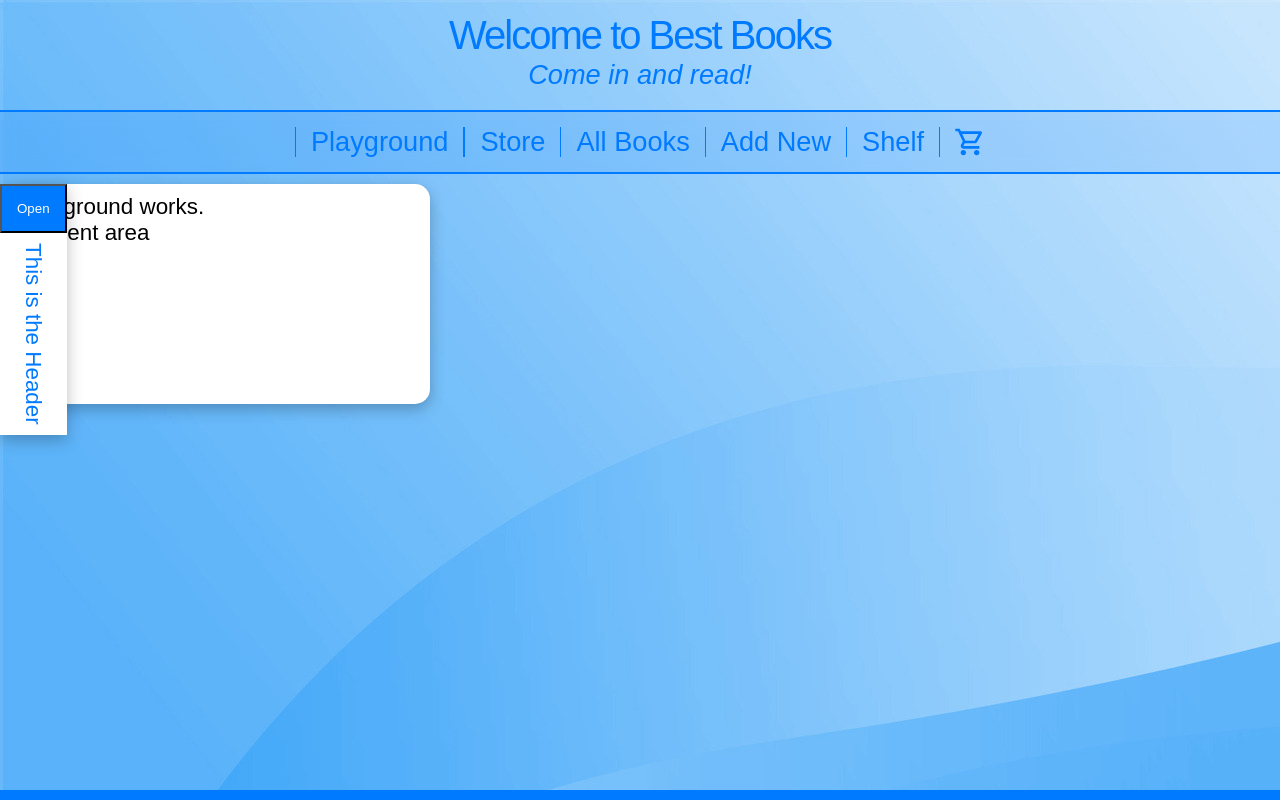
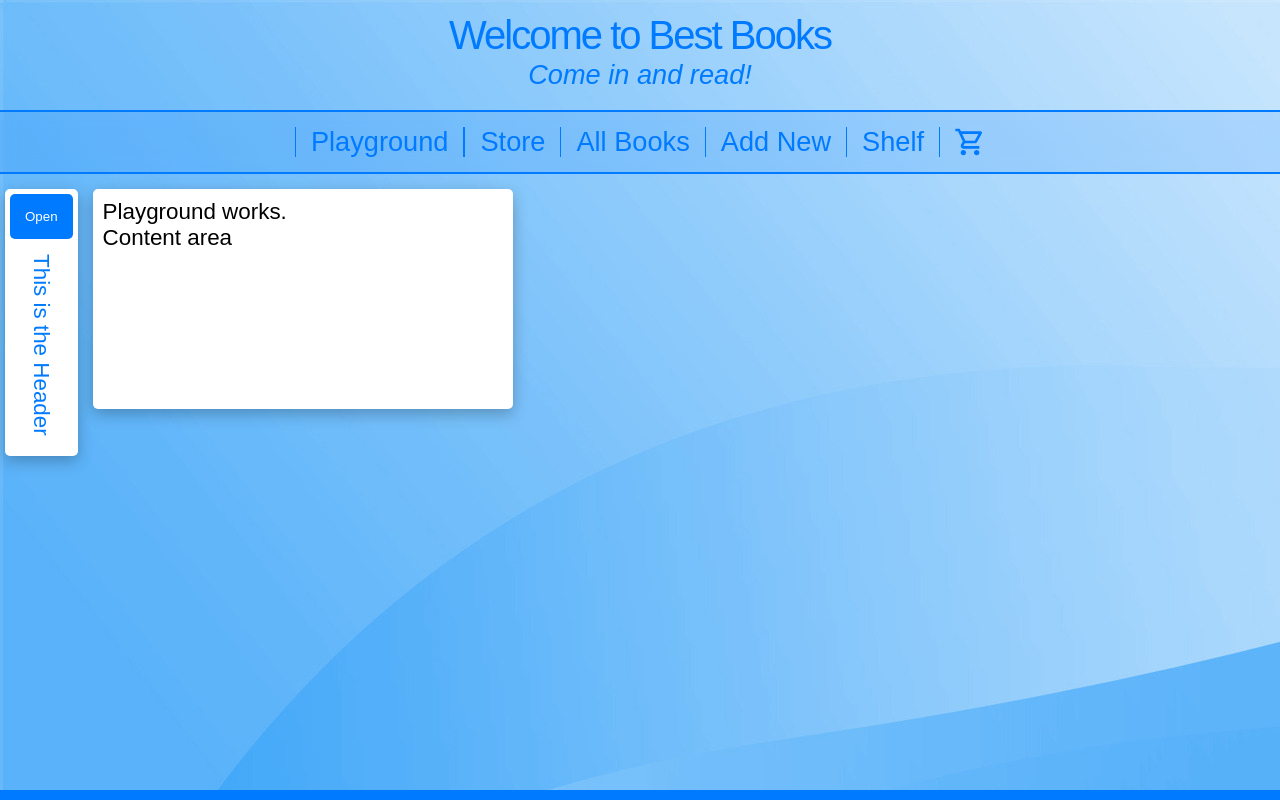
Before and after one commit to hinzberg/best-books-angular-learning, an Angular app: page / in a window 1280 px wide. Built offline with nearby package versions, Linux system fonts and the light colour scheme.

Commit message:
Adjustments Drawer Component

```diff
--- a/src/app/Components/drawer-panel/drawer-panel.component.css
+++ b/src/app/Components/drawer-panel/drawer-panel.component.css
@@ -1,13 +1,16 @@
 :host {
   z-index: 2;
   padding: 0px;
+  margin: 5px;
   box-shadow: rgba(0, 0, 0, 0.25) 0px 5px 15px;
   color: black;
   background-color: var(--primary-background-color);
   font-family: Arial, Helvetica, sans-serif;
+  border-radius: var(--primary-corner-radius);
 
+ /*
   position: absolute;
-
+ */
 
   display: flex;
   justify-content: stretch;
@@ -17,7 +20,7 @@
     width: 0;
     height: 0;
     overflow-x: hidden;
-    transition: width 0.4s ease;
+    transition: width 0.2s ease;
 
     display: flex;
     justify-content: stretch;
@@ -25,14 +28,15 @@
     gap: 1em;
 
     .drawer-header {
-      padding-left: 10px;
       display: flex;
-      justify-content: space-between;
+      flex-direction: row;
+      justify-content:flex-start;
       align-items: center;
       font-size: 1.4rem;
       font-weight: 400;
       font-family: "Arial";
       color: var(--primary-color);
+      gap: 0.5em;
     }
   }
 
@@ -46,12 +50,11 @@
     justify-content: stretch;
     flex-direction: column;
     align-items: center;
-    background-color: var(--primary-background-color);
   }
 
   .side-panel-text {
     padding-top: 10px;
-    padding-bottom: 10px;
+    padding-bottom: 20px;
     writing-mode: vertical-rl;
     font-size: 1.4rem;
     font-weight: 400;
@@ -60,7 +63,11 @@
   }
 
   button {
+    margin: 5px;
     padding: 15px;
+    border: 0px;
+    border-radius: var(--primary-corner-radius);
+
     color: var(--primary-background-color);
     background-color: var(--primary-color);
 
--- a/src/app/Components/drawer-panel/drawer-panel.component.html
+++ b/src/app/Components/drawer-panel/drawer-panel.component.html
@@ -1,7 +1,8 @@
 <div class="drawer" [class.open]="isOpen">
   <div class="drawer-header">
+    <button (click)="toggle()" icon="chevron-double-right" size="large">Close</button>
     {{header}}
-    <button (click)="toggle()" icon="chevron-double-right" size="large">Close</button>
+
   </div>
   <ng-content></ng-content>
 </div>
--- a/src/app/Components/playground/playground.component.css
+++ b/src/app/Components/playground/playground.component.css
@@ -15,6 +15,7 @@
 
 .childContainer {
     padding: 10px;
+    margin: 5px;
     margin-left: 10px;
     background-color: white;
     font-size: 1.4rem;
@@ -23,5 +24,5 @@
     width: 400px;
     height: 200px;
     box-shadow: rgba(0, 0, 0, 0.25) 0px 5px 15px;
-    border-radius: 15px;
+    border-radius: var(--primary-corner-radius);
 }
--- a/src/styles.css
+++ b/src/styles.css
@@ -7,6 +7,8 @@ body {
   --primary-red-color: #ff3b30;
   --secondary-red-color: darkred;
   --button-text-color: white;
+
+  --primary-corner-radius: 5px;
 
   margin: 0;
   padding: 0;
```
Also changed, not shown: src/app/Components/playground/playground.component.html (+4 -5 lines).
